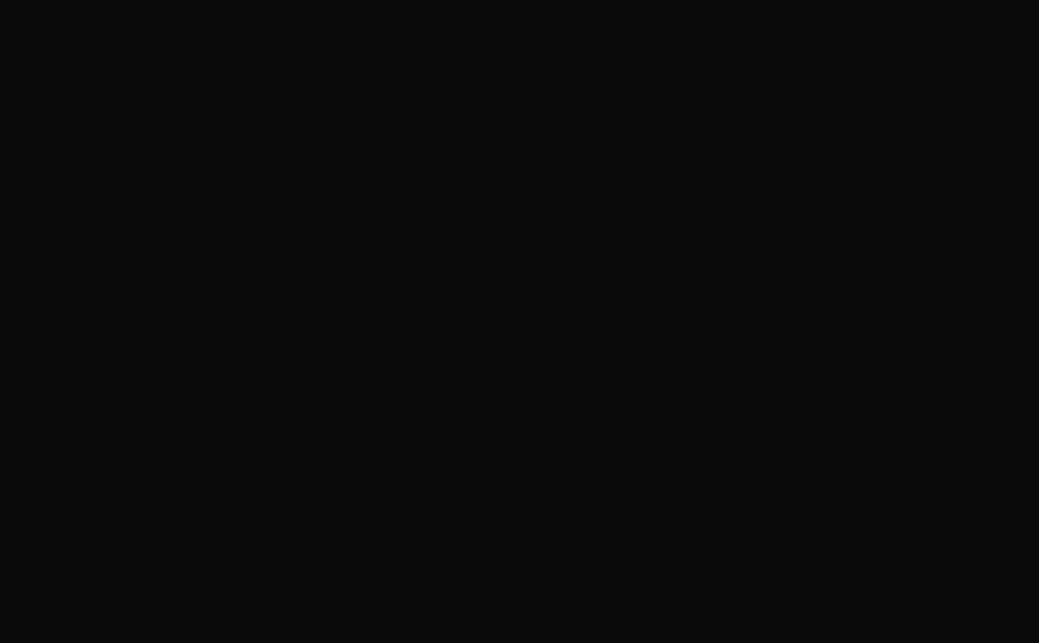
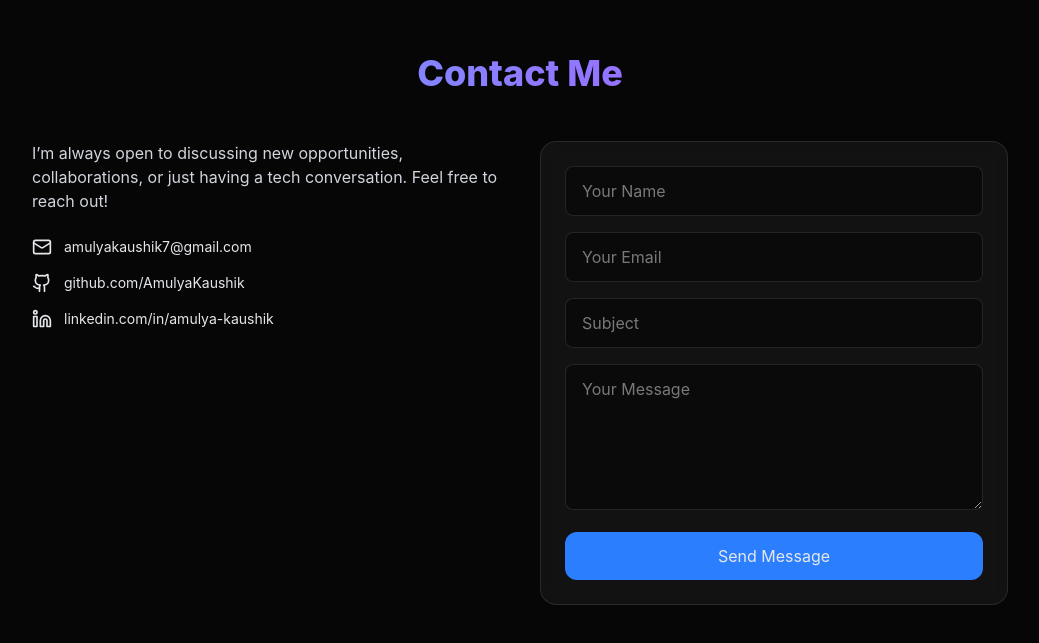
Before and after one commit to AmulyaKaushik/Portfolio, a React (Vite) app: page / in a window 1280 px wide. Shown: the part 4647-5290 px from the top of the page, without its empty margins (120-1159 px from the left). Before the commit the page ends 4604 px from the top, so only its background shows below. Built offline with nearby package versions, Linux system fonts and the light colour scheme.

Commit message:
contact section

```diff
--- a/src/App.jsx
+++ b/src/App.jsx
@@ -5,6 +5,7 @@ import Skills from "./sections/Skills";
 import Projects from "./sections/Projects";
 import Experience from "./sections/Experience";
 import Education from "./sections/Education";
+import Contact from "./sections/Contact";
 
 export default function App() {
   return (
@@ -16,6 +17,7 @@ export default function App() {
       <Projects />
       <Experience />
       <Education />
+      <Contact />
     </>
   );
 }
--- /dev/null
+++ b/src/sections/Contact.jsx
@@ -0,0 +1,97 @@
+import { Mail, Github, Linkedin } from "lucide-react";
+
+export default function Contact() {
+  return (
+    <section
+      id="contact"
+      className="py-24 bg-black/40"
+    >
+      <div className="max-w-5xl mx-auto px-6">
+
+        {/* Heading */}
+        <h2 className="text-3xl md:text-4xl font-extrabold mb-12 text-center bg-gradient-to-r from-blue-400 to-purple-500 bg-clip-text text-transparent">
+          Contact Me
+        </h2>
+
+        <div className="grid md:grid-cols-2 gap-10">
+
+          {/* Contact Info */}
+          <div className="space-y-6">
+            <p className="text-gray-300">
+              I’m always open to discussing new opportunities,
+              collaborations, or just having a tech conversation.
+              Feel free to reach out!
+            </p>
+
+            <div className="space-y-4 text-sm">
+              <a
+                href="mailto:amulyakaushik7@gmail.com"
+                className="flex items-center gap-3 hover:text-blue-400 transition"
+              >
+                <Mail size={20} />
+                amulyakaushik7@gmail.com
+              </a>
+
+              <a
+                href="https://github.com/AmulyaKaushik"
+                target="_blank"
+                className="flex items-center gap-3 hover:text-blue-400 transition"
+              >
+                <Github size={20} />
+                github.com/AmulyaKaushik
+              </a>
+
+              <a
+                href="https://www.linkedin.com/in/amulya-kaushik"
+                target="_blank"
+                className="flex items-center gap-3 hover:text-blue-400 transition"
+              >
+                <Linkedin size={20} />
+                linkedin.com/in/amulya-kaushik
+              </a>
+            </div>
+          </div>
+
+          {/* Contact Form */}
+          <form className="bg-white/5 backdrop-blur border border-white/10 rounded-2xl p-6 space-y-4">
+            <input
+              type="text"
+              placeholder="Your Name"
+              required
+              className="w-full px-4 py-3 rounded-lg bg-black/40 border border-white/10 focus:outline-none focus:border-blue-400"
+            />
+
+            <input
+              type="email"
+              placeholder="Your Email"
+              required
+              className="w-full px-4 py-3 rounded-lg bg-black/40 border border-white/10 focus:outline-none focus:border-blue-400"
+            />
+
+            <input
+              type="text"
+              placeholder="Subject"
+              required
+              className="w-full px-4 py-3 rounded-lg bg-black/40 border border-white/10 focus:outline-none focus:border-blue-400"
+            />
+
+            <textarea
+              placeholder="Your Message"
+              rows="5"
+              required
+              className="w-full px-4 py-3 rounded-lg bg-black/40 border border-white/10 focus:outline-none focus:border-blue-400"
+            />
+
+            <button
+              type="submit"
+              className="w-full py-3 rounded-xl bg-blue-500 hover:bg-blue-600 transition"
+            >
+              Send Message
+            </button>
+          </form>
+
+        </div>
+      </div>
+    </section>
+  );
+}
--- a/src/sections/Hero.jsx
+++ b/src/sections/Hero.jsx
@@ -78,7 +78,7 @@ export default function Hero() {
           </a>
 
           <a
-            href="https://www.linkedin.com/in/amulya-kaushik/"
+            href="https://www.linkedin.com/in/amulya-kaushik"
             target="_blank"
             className="hover:text-blue-400 transition"
           >
```
